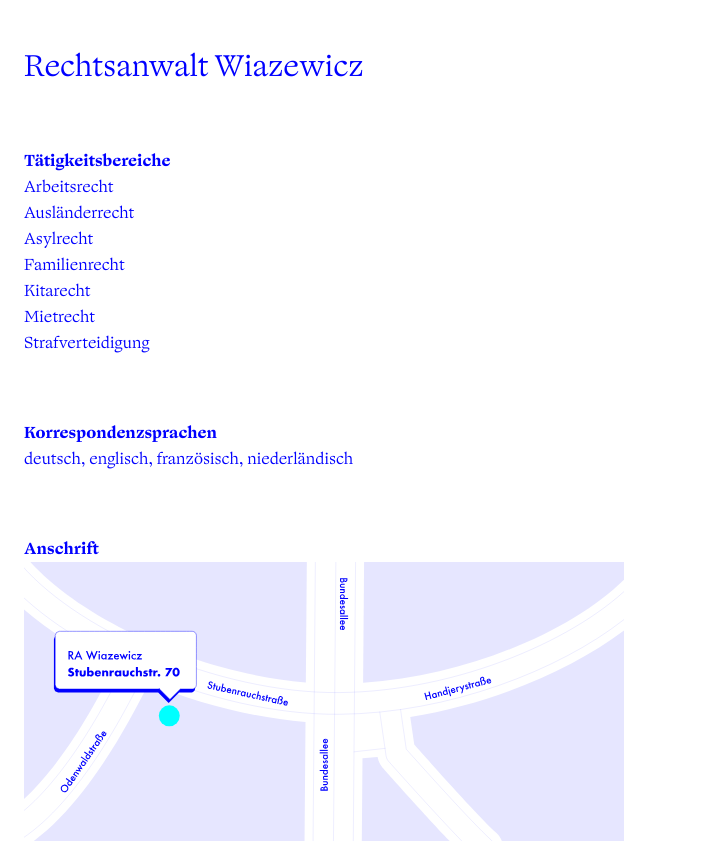
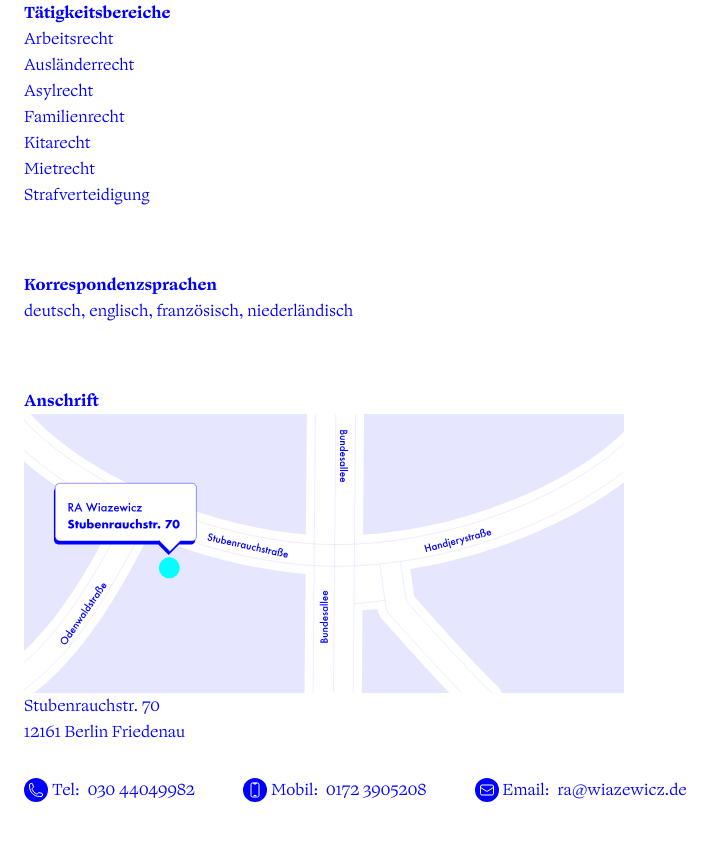
Before and after one commit to dreadbeard11/ra-wiazewicz, a Next.js app: page / in a window 1280 px wide. Shown: the top 843 px of the page, without its empty margins (0-726 px from the left). Built offline with nearby package versions, Linux system fonts and the light colour scheme.

Commit message:
Update layout.tsx

```diff
--- a/src/app/layout.tsx
+++ b/src/app/layout.tsx
@@ -60,10 +60,8 @@ export default function RootLayout({
         <link rel="alternate" type="application/rss+xml" href="/feed.xml" />
       </head>
       <body>
-        <div className="mx-auto w-3xl px-6">
-          <div className=" logo text-3xl  pt-12 pb-16">
-            Rechtsanwalt Wiazewicz
-          </div>
+        <div className="mx-auto w-xl px-6">
+
 
           <div className="min-h-screen">{children}</div>
         </div>
```
